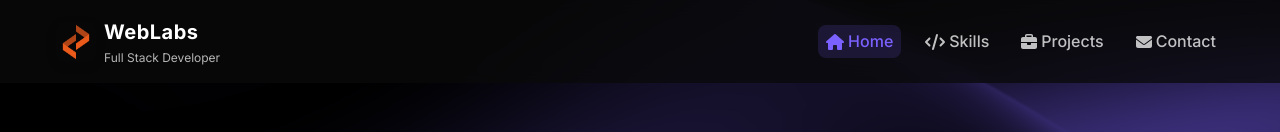
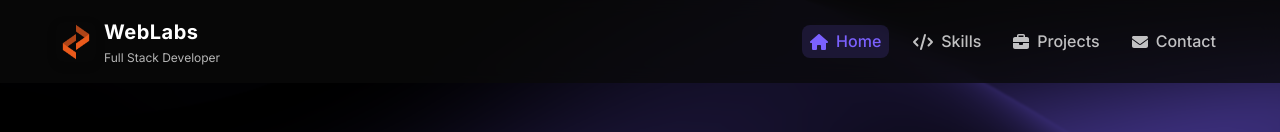
Before and after one commit to ivxni/portfolio, a React (Create React App) app in the folder frontend/: page / in a window 1280 px wide. Shown: the top 132 px of the page. Built offline with nearby package versions, Linux system fonts and the light colour scheme.

Commit message:
checkpoint

```diff
--- a/frontend/src/components/layout/Header/Header.scss
+++ b/frontend/src/components/layout/Header/Header.scss
@@ -79,7 +79,7 @@
         a {
           display: flex;
           align-items: center;
-          gap: $spacing-xs;
+          gap: $spacing-sm;
           color: rgba(255, 255, 255, 0.75);
           text-decoration: none;
           padding: $spacing-xs $spacing-sm;
```
